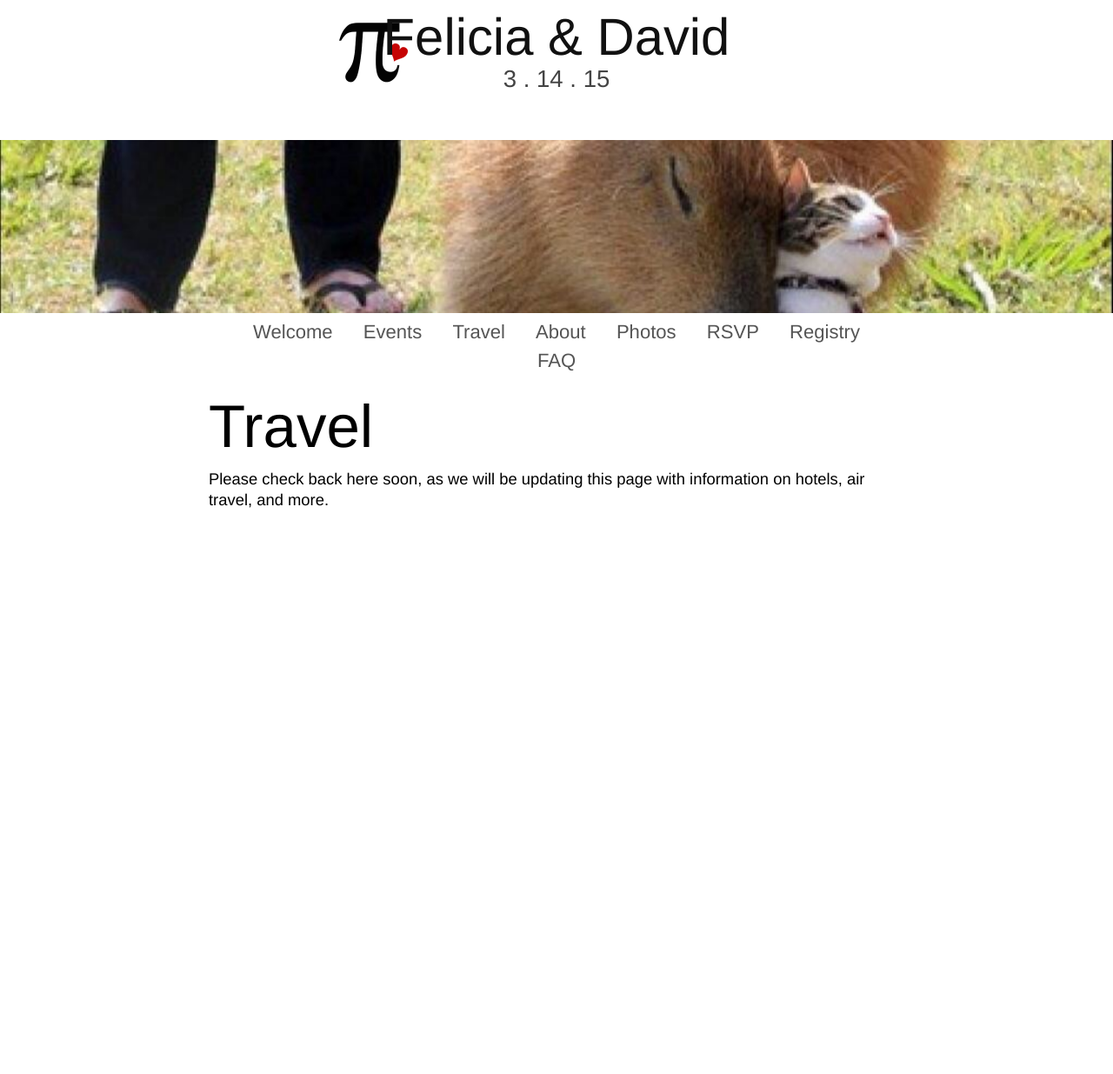
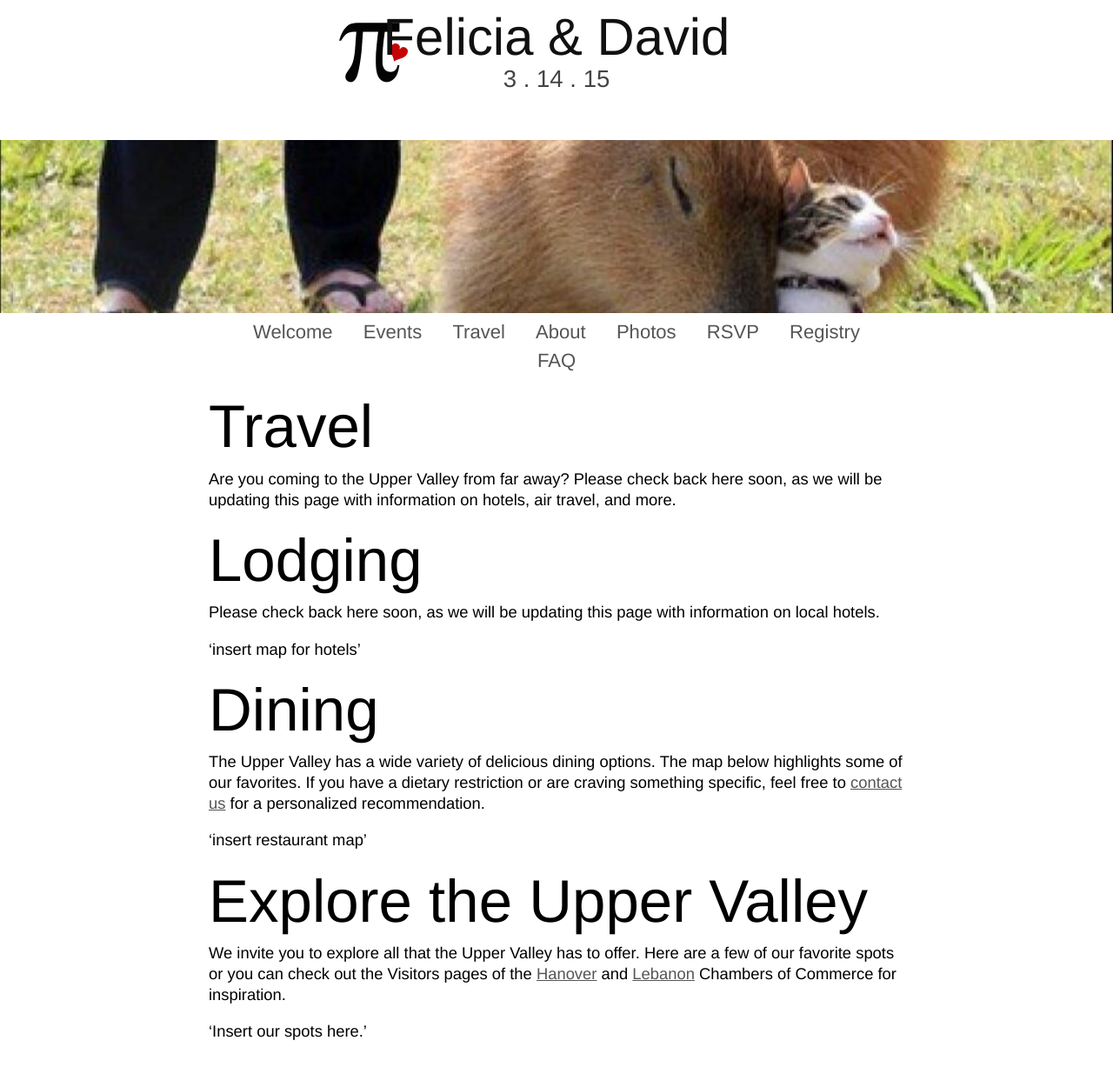
Before and after one commit to dnschnur/piday.github.com, a Jekyll site: the page built from travel/index.md, in a window 1280 px wide. Shown: the top 1235 px of the page at 87% size. Built offline with Jekyll 4.4.1, drawn with Linux system fonts in a browser that asks for light colours; nearby versions of some CDN libraries.

Commit message:
Deleted explore as page and added to travel

```diff
--- a/travel/index.md
+++ b/travel/index.md
@@ -4,4 +4,26 @@ layout: default
 
 ## Travel ##
 
-Please check back here soon, as we will be updating this page with information on hotels, air travel, and more.
+Are you coming to the Upper Valley from far away? Please check back here soon, as we will be updating this page with information on hotels, air travel, and more.
+
+
+## Lodging ##
+
+Please check back here soon, as we will be updating this page with information on local hotels.
+
+'insert map for hotels'
+
+
+## Dining ##
+
+The Upper Valley has a wide variety of delicious dining options. The map below highlights some of our favorites. If you have a dietary restriction or are craving something specific, feel free to [contact us](/about/contact.html) for a personalized recommendation.
+
+'insert restaurant map'
+
+
+
+## Explore the Upper Valley ##
+
+We invite you to explore all that the Upper Valley has to offer. Here are a few of our favorite spots or you can check out the Visitors pages of the [Hanover](http://www.hanoverchamber.org/index.php?id=178&page=Hanover%20Area%20Chamber%20of%20Commerce%20-%20Visitors) and [Lebanon](http://lebanonchamber.com/visitors/) Chambers of Commerce for inspiration.
+
+'Insert our spots here.'
```
